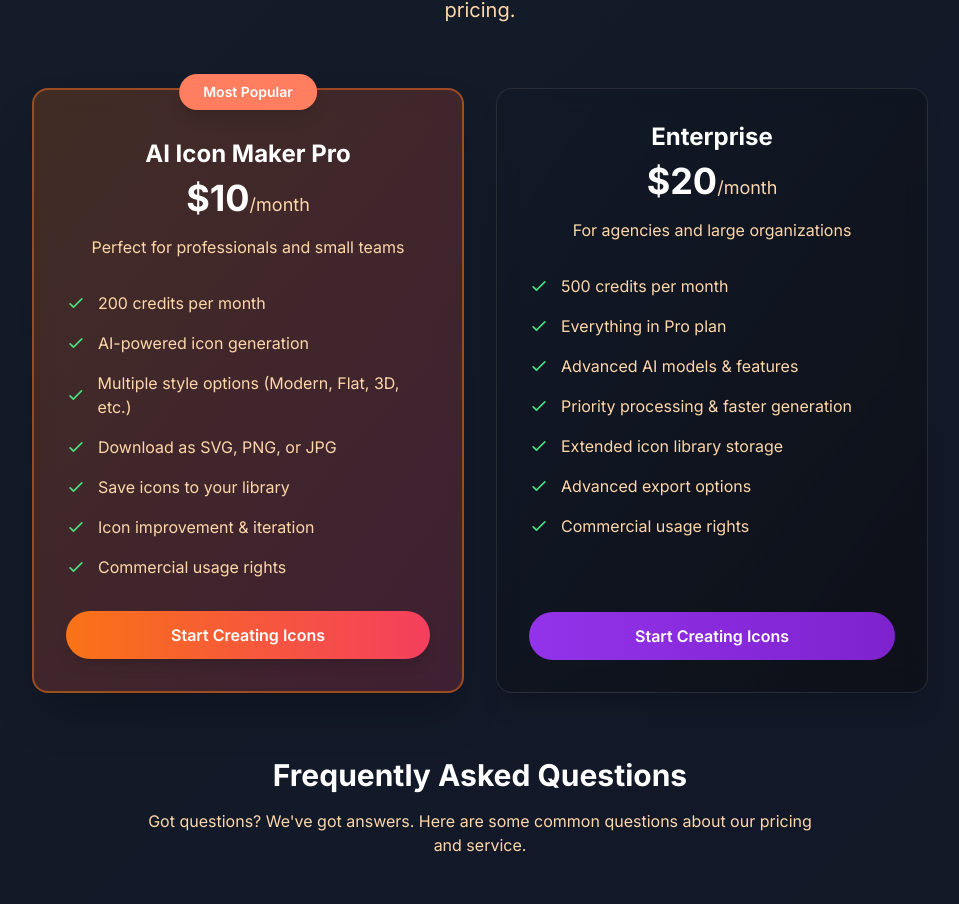
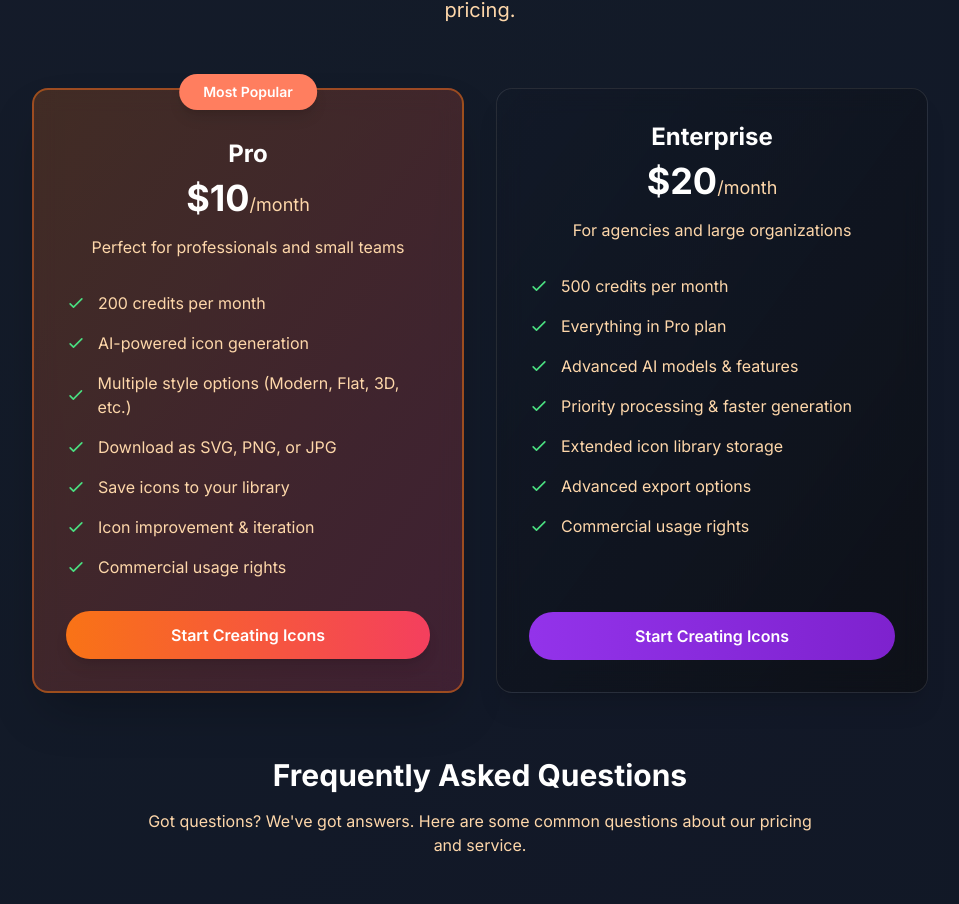
Before and after one commit to Owen-Carpenter/ai-icon-maker, a Next.js app: page / in a window 1280 px wide. Shown: the part 4750-5654 px from the top of the page, without its empty margins (160-1119 px from the left). Built offline with nearby package versions, Linux system fonts and the light colour scheme; no server answers.

Commit message:
Sub plan title change

```diff
--- a/app/(marketing)/page.tsx
+++ b/app/(marketing)/page.tsx
@@ -600,7 +600,7 @@ export default function HomePage() {
                 </div>
 
                 <div className="text-center mb-8 mt-4">
-                  <h3 className="text-2xl font-bold text-white mb-2">AI Icon Maker Pro</h3>
+                  <h3 className="text-2xl font-bold text-white mb-2">Pro</h3>
                   <div className="text-4xl font-bold text-white mb-4">
                     $10<span className="text-lg font-normal text-sunset-200">/month</span>
                   </div>
```
